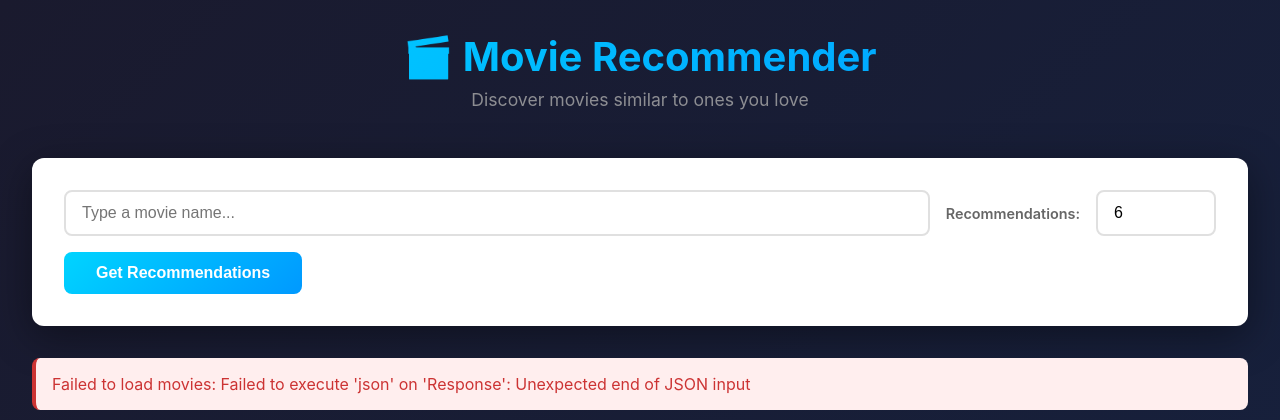
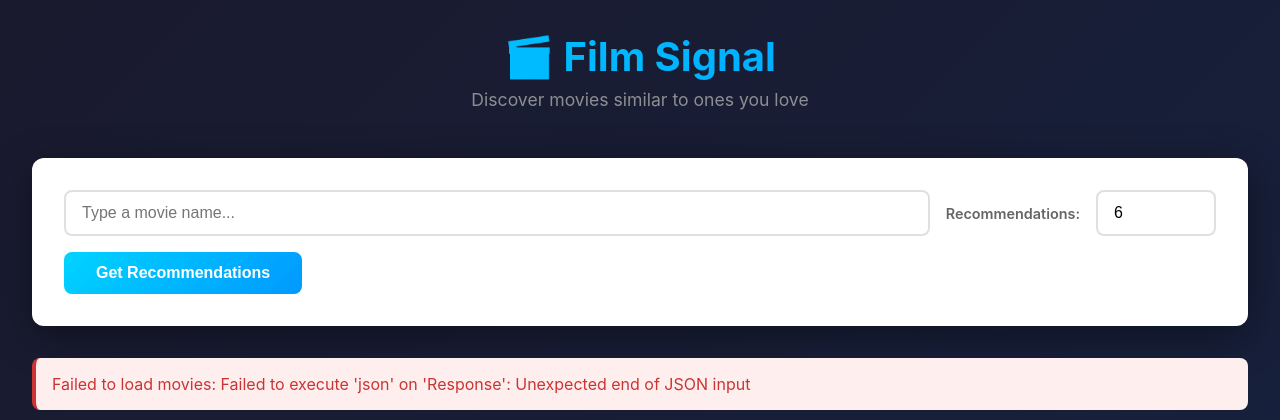
Before and after one commit to iamctodd/movie-recommender, a Flask app: template templates/index.html in a window 1280 px wide. Shown: the top 420 px of the page. Run offline with Flask 3, Linux system fonts and the light colour scheme; the template is opened without the code that fills it, so the values that code supplies are empty; parts of the project's set-up code (start-up, migrations or seed data) failed here and were passed over.

Commit message:
Rename title and header from 'Movie Recommender' to 'Film Signal'

```diff
--- a/templates/index.html
+++ b/templates/index.html
@@ -3,7 +3,7 @@
 <head>
     <meta charset="UTF-8">
     <meta name="viewport" content="width=device-width, initial-scale=1.0">
-    <title>Movie Recommender</title>
+    <title>Film Signal</title>
     <style>
         * {
             margin: 0;
@@ -478,7 +478,7 @@
 <body>
     <div class="container">
         <header>
-            <h1>🎬 Movie Recommender</h1>
+            <h1>🎬 Film Signal</h1>
             <p>Discover movies similar to ones you love</p>
         </header>
 
```
